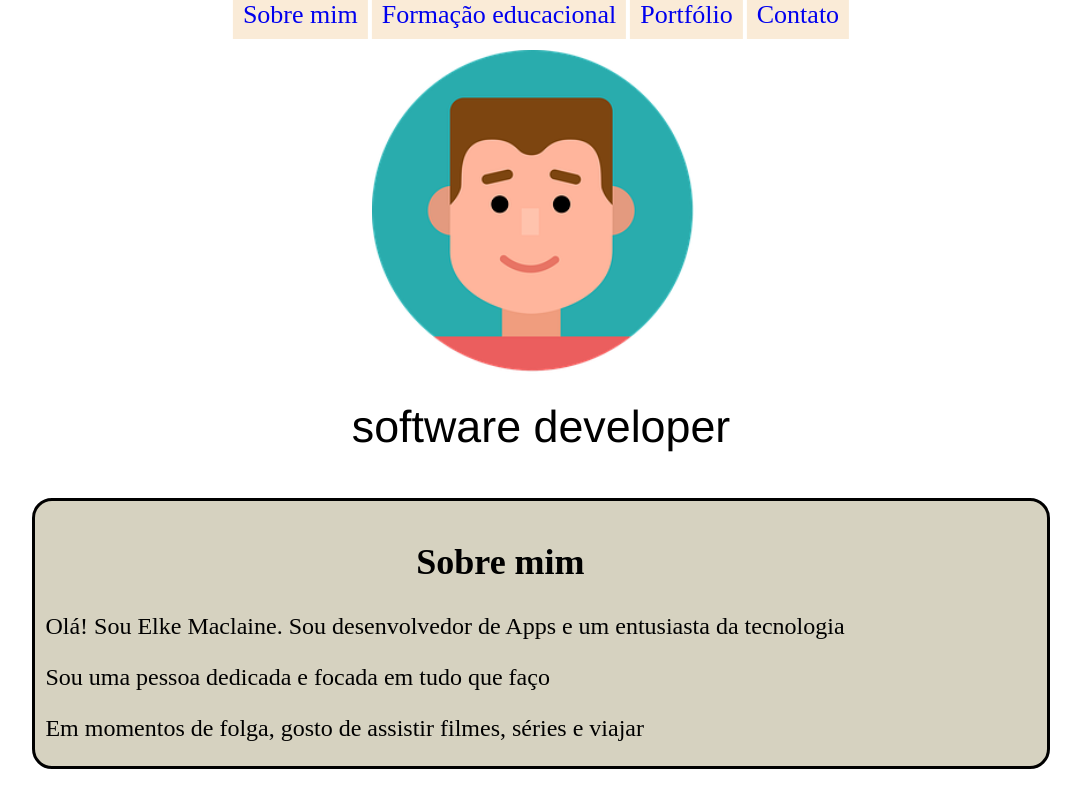
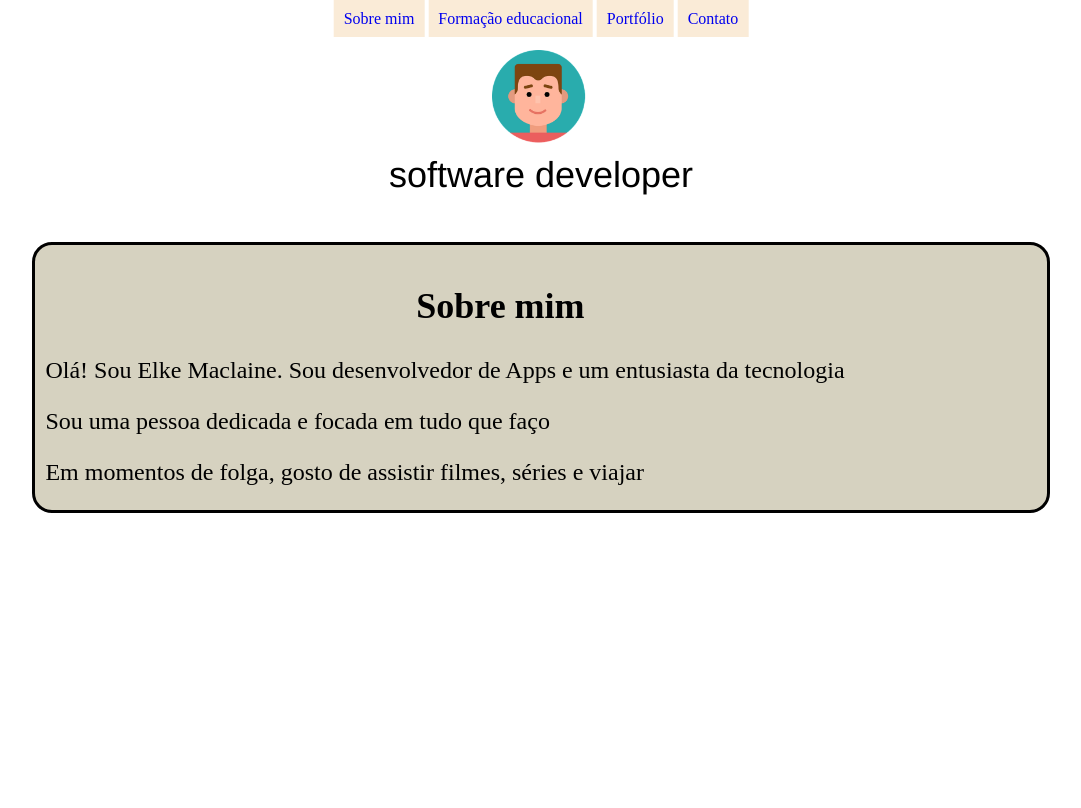
Before and after one commit to MaclaineSabino/uninter, a plain HTML site: page index.html in a window 1280 px wide. Shown: the whole page, without its empty margins (99-1180 px from the left). Drawn offline with Linux system fonts and the light colour scheme.

Commit message:
Add files via upload

```diff
--- a/css/estilo.css
+++ b/css/estilo.css
@@ -2,7 +2,7 @@
  position:fixed; /* deixa o menu fixado para permanecer sempre visível no topo*/
  left: 50%; /*centraliza o menu na página*/
  transform: translateX(-50%);
- top:0; /*fixa o menu no topo da página*/
+ top:10px; /*fixa o menu 10px do topo da página*/
 }
 .conteiner{
 
@@ -15,14 +15,14 @@
 }
 #titulo_profissao{
   font-family: 'Franklin Gothic Medium', 'Arial Narrow', Arial, sans-serif;
-  font-size: 2.8rem;
+  font-size: 36px;
 }
 .menu{
   text-decoration: none; /*para retirar o sublinhado dos links*/
   padding: 10px;  /*espaçamento interno da div*/
   background-color: antiquewhite; /*altera a cor do fundo*/
-  font-size: 26px; /*tamanho do texto */
-  margin-top: 10px; /*margen superior em 10 px */
+  font-size: 16px; /*tamanho do texto */
+  margin-top: 100px; /*margin superior de 10px*/
 }
 .conteudo{
   margin-top: 40px; /*dá um espaço na margem de cima em 40px*/
@@ -36,6 +36,11 @@
 #foto{/* margine e alinhamento da foto principal do site*/
   margin-top: 50px;
   text-align: center;
+
+}
+#foto img{
+  max-width: 100px; /* máxima largura que a foto pode ter*/
+  max-height: 100px;/* máxima altura que a foto pode ter*/
 }
 
 form input{
@@ -59,6 +64,10 @@ width: 50%; /*largura do formulário em 50% da janela*/
 
 }
 
+
+.app_texto{
+  font-size: 18px;
+}
 #cont_apps a{/* referenciando os links de visitação dos apps*/
   text-decoration: none; /*retira os efeitos, como sublinhado e mudança de cor padrão*/
   background-color: rgb(0, 110, 255);/*cor do fundo*/
@@ -70,6 +79,10 @@ width: 50%; /*largura do formulário em 50% da janela*/
 
 }
 
+#cont_apps img{
+  max-width: 200px;
+  max-height: 200px;
+}
 #cont_apps a:hover{/*alterando o estilo do link ao mover o ponteiro do mouse em cima*/
   background-color: rgb(44, 42, 42);
   color: white;
```
